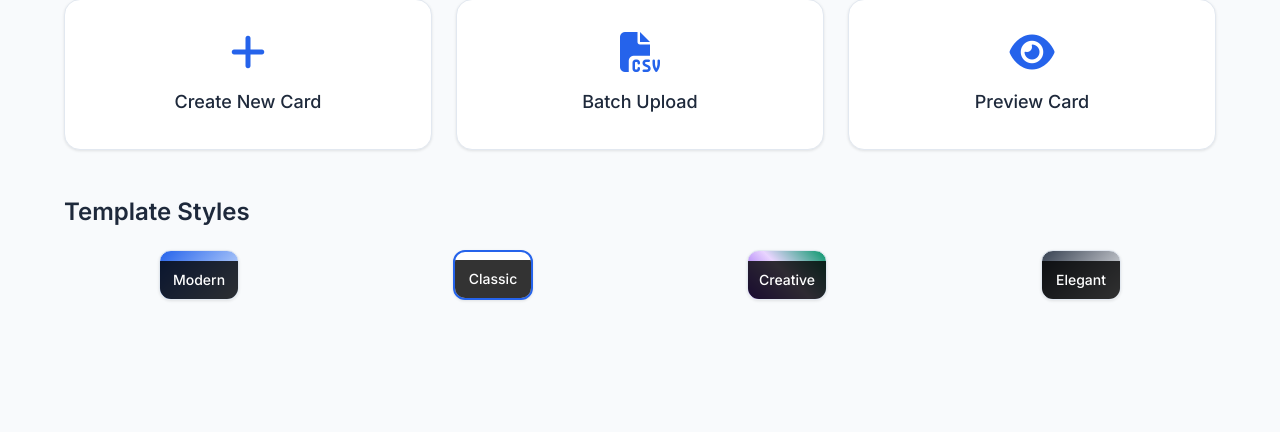
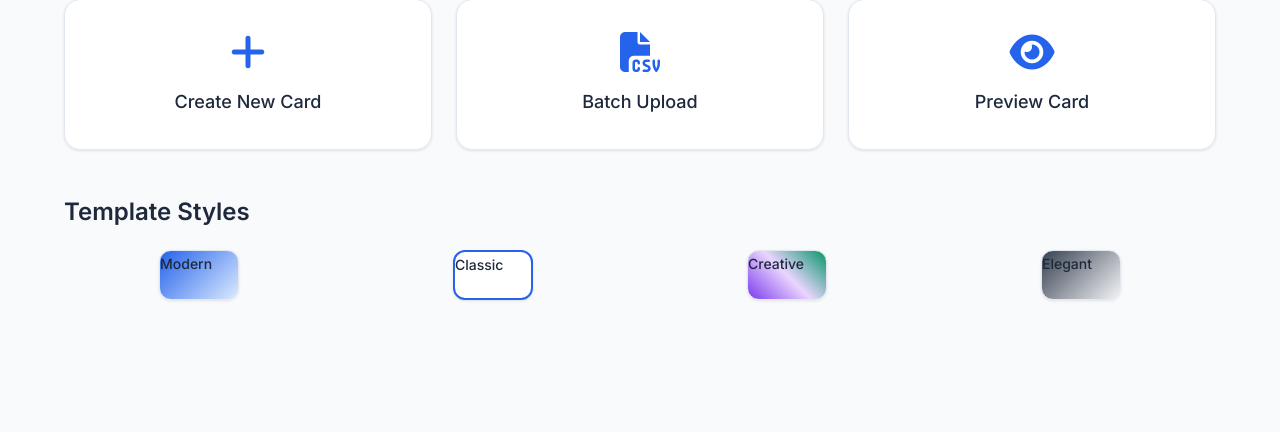
Before and after one commit to julisunkan/cardman, a Flask app: page / in a window 1280 px wide. Shown: the part 1261-1693 px from the top of the page. Run offline with Flask 3, Linux system fonts and the light colour scheme.

Commit message:
Remove dark background from theme name display
Updates `.template-name` CSS in `static/css/style.css` by removing absolute positioning, background, and explicit color, and adding `color: var(--text-color)` and `margin-top`.

Replit-Commit-Author: Agent
Replit-Commit-Session-Id: 66287fe4-8bba-4a41-afc1-d13a21f197f4
Replit-Commit-Checkpoint-Type: full_checkpoint
Replit-Commit-Screenshot-Url: https://storage.googleapis.com/screenshot-production-us-central1/86d2b406-90e6-480d-b19c-8456b762884c/66287fe4-8bba-4a41-afc1-d13a21f197f4/QntyqBl

```diff
--- a/static/css/style.css
+++ b/static/css/style.css
@@ -555,16 +555,10 @@ p {
 }
 
 .template-name {
-    position: absolute;
-    bottom: 0;
-    left: 0;
-    right: 0;
-    background: rgba(0, 0, 0, 0.8);
-    color: white;
-    padding: 0.5rem;
-    text-align: center;
     font-size: var(--font-size-sm);
     font-weight: 500;
+    color: var(--text-color);
+    margin-top: 0.5rem;
 }
 
 /* Preview styles */
```
